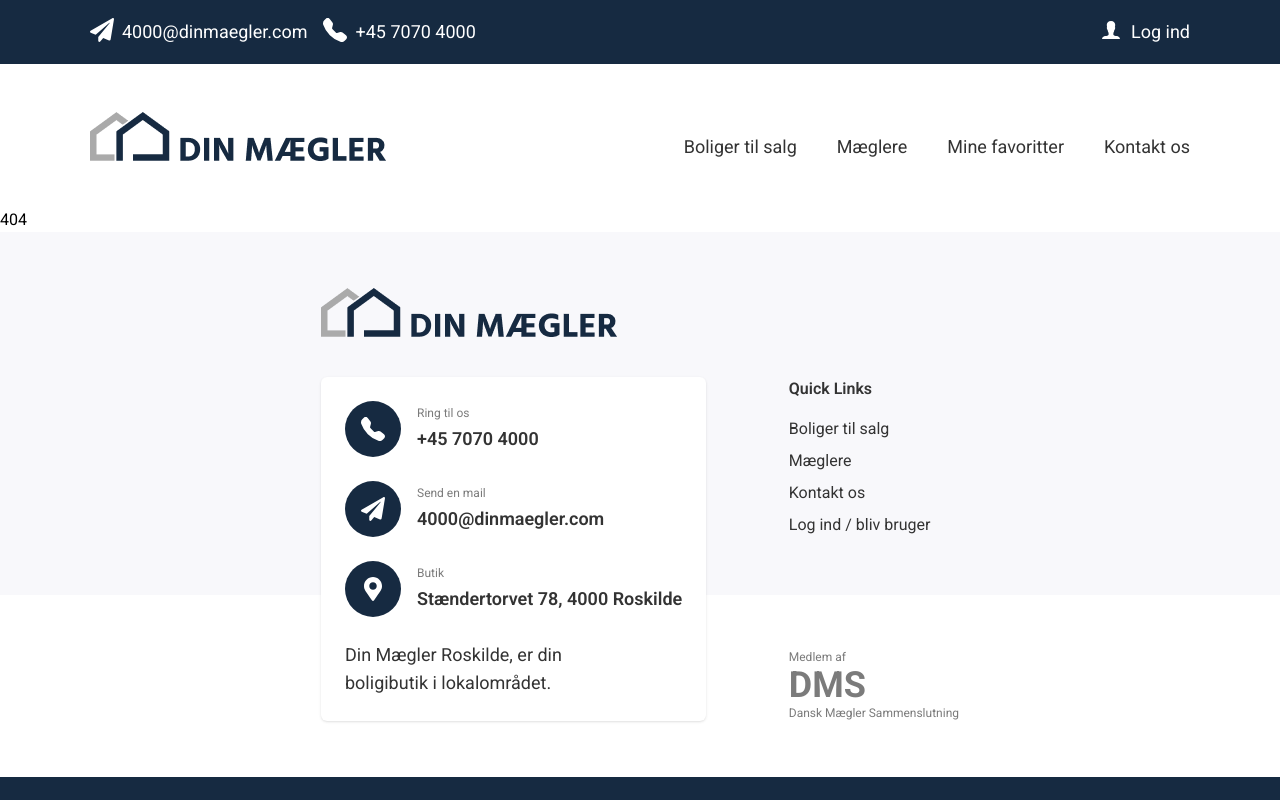
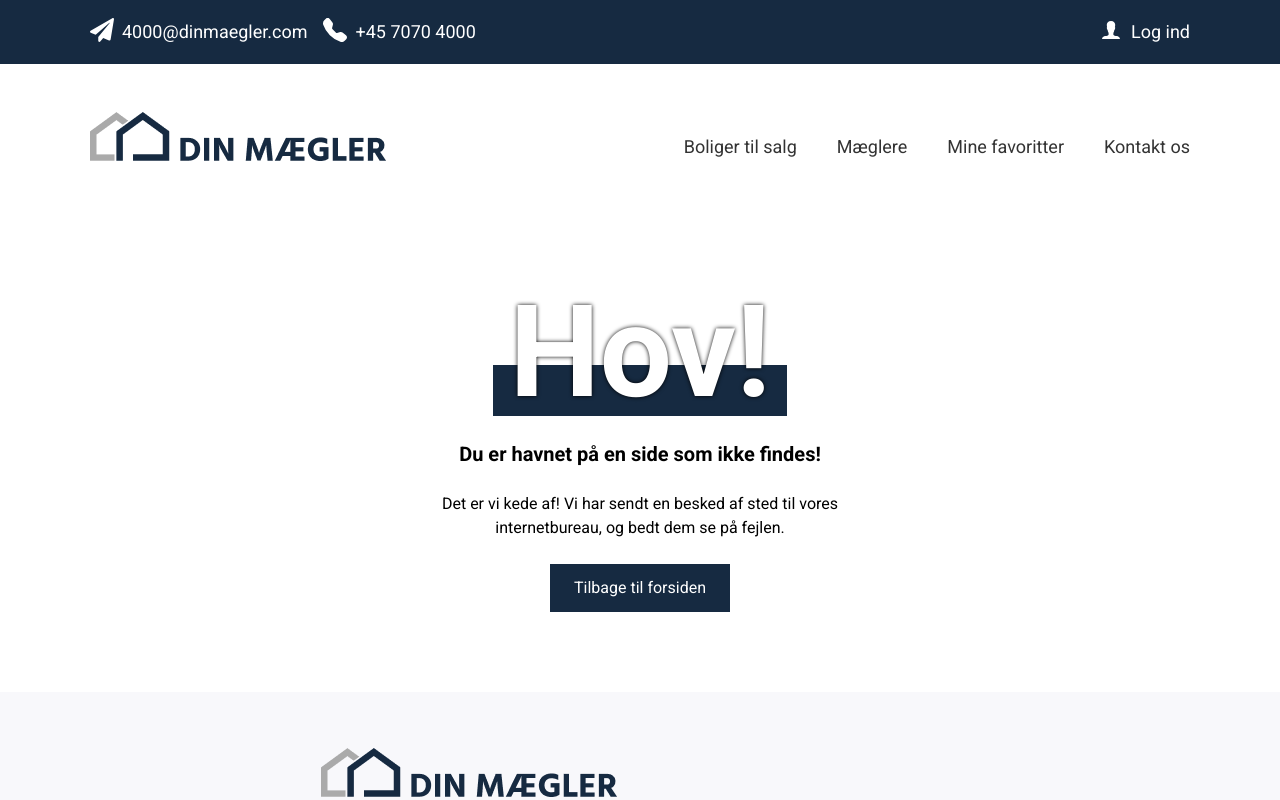
Before and after one commit to Howtoad/real-estate, a React (Create React App) app: page /registre in a window 1280 px wide. Shown: the top 800 px of the page. Built offline with nearby package versions, Linux system fonts and the light colour scheme.

Commit message:
add content

```diff
--- a/src/views/NotFound.js
+++ b/src/views/NotFound.js
@@ -1,7 +1,28 @@
 import React from "react";
+import { Link } from "react-router-dom";
 
 function NotFound() {
-  return <div>404</div>;
+  return (
+    <div className="w-fit mx-auto text-center flex flex-col gap-6 py-20">
+      <div className="grid grid-cols-1 grid-rows-1 w-fit mx-auto">
+        <div className="col-span-full row-span-full bg-primary h-2/5 self-end"></div>
+        <h1 className="col-span-full row-span-full text-white text-9xl font-bold [text-shadow:_0_0_4px_rgb(0_0_0)] px-4">
+          Hov!
+        </h1>
+      </div>
+
+      <h2 className="text-xl font-bold">
+        Du er havnet på en side som ikke findes!
+      </h2>
+      <p className="max-w-md">
+        Det er vi kede af! Vi har sendt en besked af sted til vores
+        internetbureau, og bedt dem se på fejlen.
+      </p>
+      <Link className="buttonStyle w-fit px-6 mx-auto" to="/">
+        Tilbage til forsiden
+      </Link>
+    </div>
+  );
 }
 
 export default NotFound;
```
